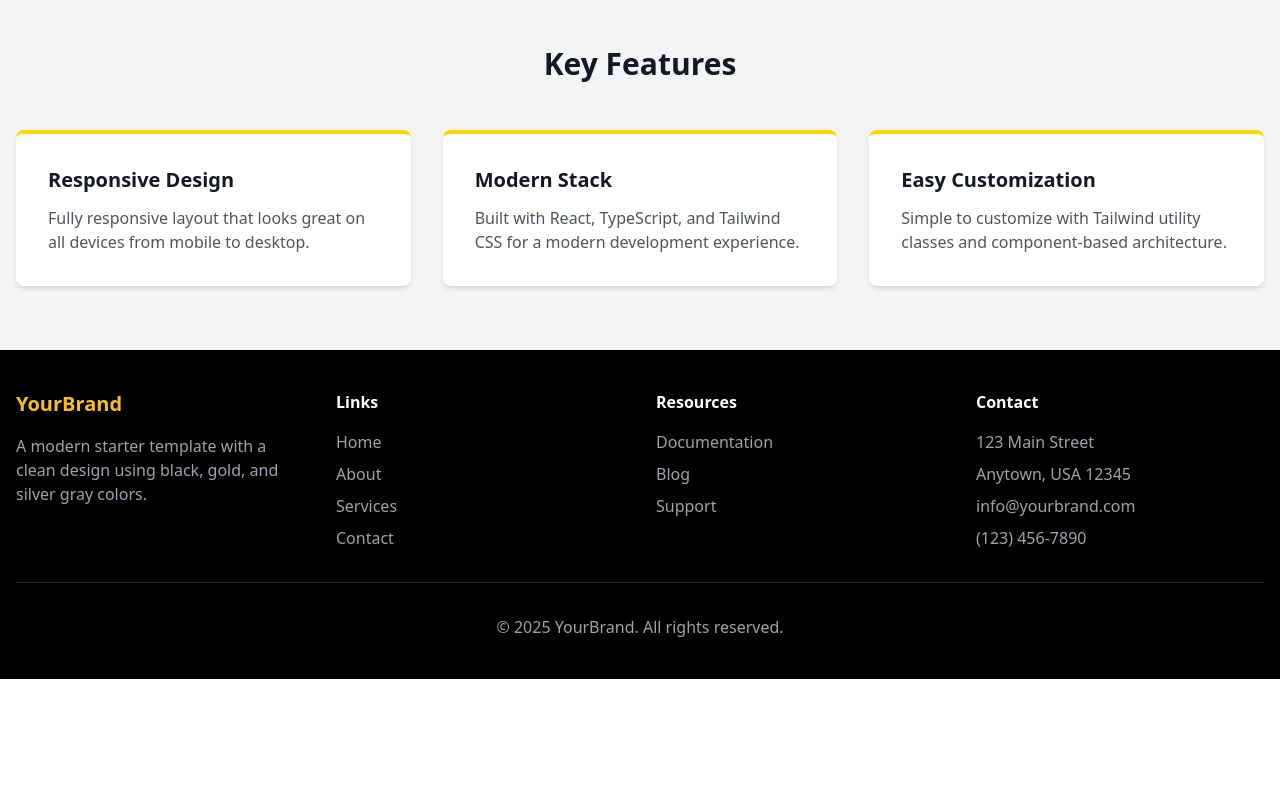
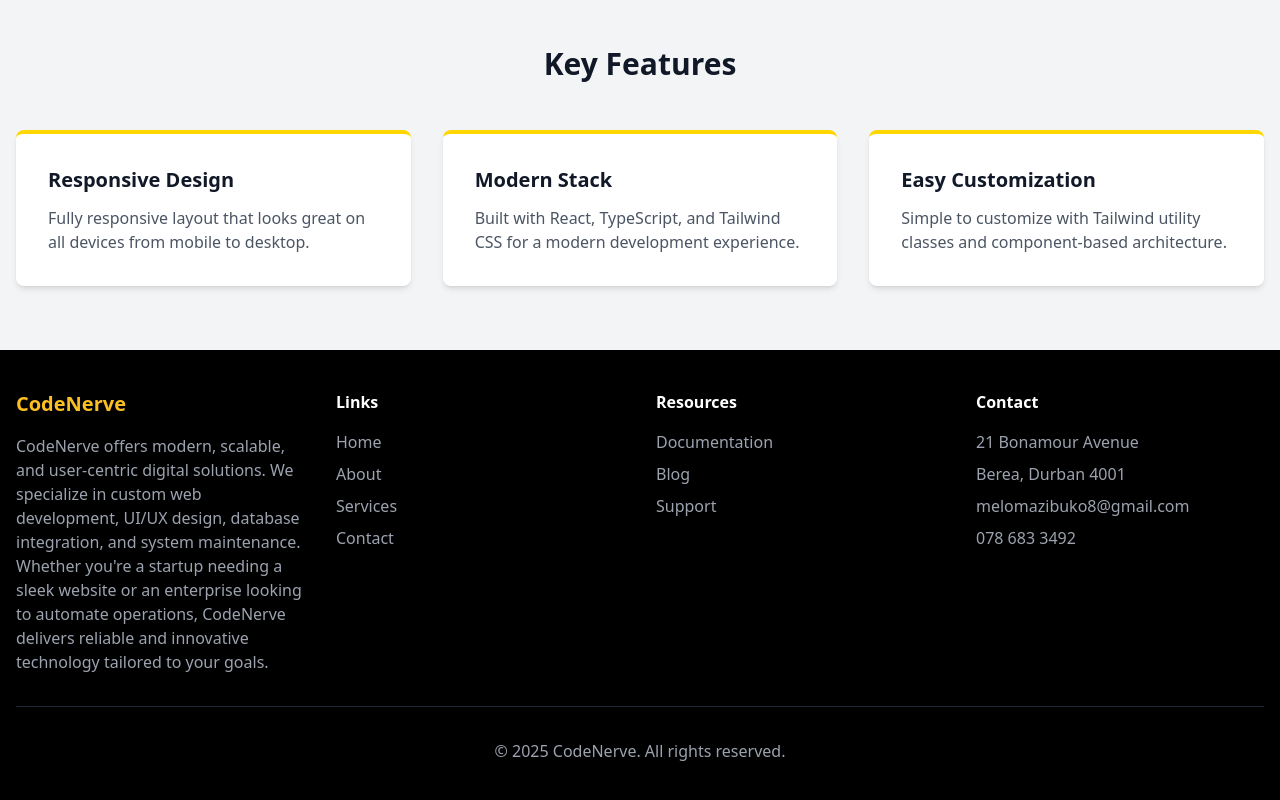
Before and after one commit to NdumisoButhelezi/templatehomepage, a React (Vite) app: page / in a window 1280 px wide. Shown: the part 802-1602 px from the top of the page. Before the commit the page ends 1481 px from the top, so only its background shows below. Built offline with nearby package versions, Linux system fonts and the light colour scheme.

Commit message:
Create a simple homepage layout Understand HTML structure & semantic elements Add a basic navigation bar & footer

```diff
--- a/index.html
+++ b/index.html
@@ -4,7 +4,7 @@
     <meta charset="UTF-8" />
     <link rel="icon" type="image/svg+xml" href="/vite.svg" />
     <meta name="viewport" content="width=device-width, initial-scale=1.0" />
-    <title>Planet09ai</title>
+    <title>CodeNerve</title>
   </head>
   <body>
     <div id="root"></div>
--- a/src/App.tsx
+++ b/src/App.tsx
@@ -17,7 +17,7 @@ function App() {
     <Router>
       <ScrollToTop />
       <Helmet>
-        <title>YourBrand | Modern Web Solutions</title>
+        <title>CodeNerve | Modern Web Solutions</title>
         <meta name="description" content="Portfolio and web solutions by Ndumiso Buthelezi. Explore projects, services, and contact info." />
         <meta name="viewport" content="width=device-width, initial-scale=1" />
       </Helmet>
--- a/src/components/Footer.tsx
+++ b/src/components/Footer.tsx
@@ -10,10 +10,10 @@ const Footer = () => {
           <div className="space-y-4">
             {/* Added hover animation for brand name */}
             <h3 className="text-xl font-bold text-amber-400 mb-4 hover:text-amber-300 transition-colors duration-300">
-              YourBrand
+              CodeNerve
             </h3>
             <p className="mb-4">
-              A modern starter template with a clean design using black, gold, and silver gray colors.
+              CodeNerve offers modern, scalable, and user-centric digital solutions. We specialize in custom web development, UI/UX design, database integration, and system maintenance. Whether you're a startup needing a sleek website or an enterprise looking to automate operations, CodeNerve delivers reliable and innovative technology tailored to your goals.
             </p>
           </div>
           {/* Using Flexbox for link columns */}
@@ -51,17 +51,17 @@ const Footer = () => {
           <div>
             <h4 className="text-white font-bold mb-4">Contact</h4>
             <address className="not-italic space-y-2">
-              <p>123 Main Street</p>
-              <p>Anytown, USA 12345</p>
-              <p className="mt-2">info@yourbrand.com</p>
-              <p>(123) 456-7890</p>
+              <p>21 Bonamour Avenue</p>
+              <p>Berea, Durban 4001</p>
+              <p className="mt-2">melomazibuko8@gmail.com</p>
+              <p>078 683 3492</p>
             </address>
           </div>
         </div>
         {/* Added subtle animation for copyright text */}
         <div className="border-t border-gray-800 mt-8 pt-8 text-center">
           <p className="hover:text-amber-400 transition-colors duration-300">
-            &copy; {new Date().getFullYear()} YourBrand. All rights reserved.
+            &copy; {new Date().getFullYear()} CodeNerve. All rights reserved.
           </p>
         </div>
       </div>
--- a/src/components/Hero.tsx
+++ b/src/components/Hero.tsx
@@ -5,8 +5,8 @@ const Hero = () => {
 
   const slides = [
     {
-      title: "Welcome to YourBrand",
-      description: "A modern and elegant starter template with a clean design using black, gold, and silver gray colors.",
+      title: "Welcome to CodeNerve",
+      description: "Precision. Speed. Core Technical Strength.",
       image: "https://images.unsplash.com/photo-1607799279861-4dd421887fb3?auto=format&fit=crop&q=80&w=1920&h=1080"
     },
     {
--- a/src/components/Navbar.tsx
+++ b/src/components/Navbar.tsx
@@ -21,7 +21,7 @@ const Navbar = () => {
       <div className="container mx-auto px-4 py-4">
         <div className="flex justify-between items-center">
           <div className="text-xl font-bold text-gold-400 hover:text-gold-300 transition-colors duration-300">
-            YourBrand
+            CodeNerve
           </div>
 
           <div className="flex items-center space-x-6">
```
